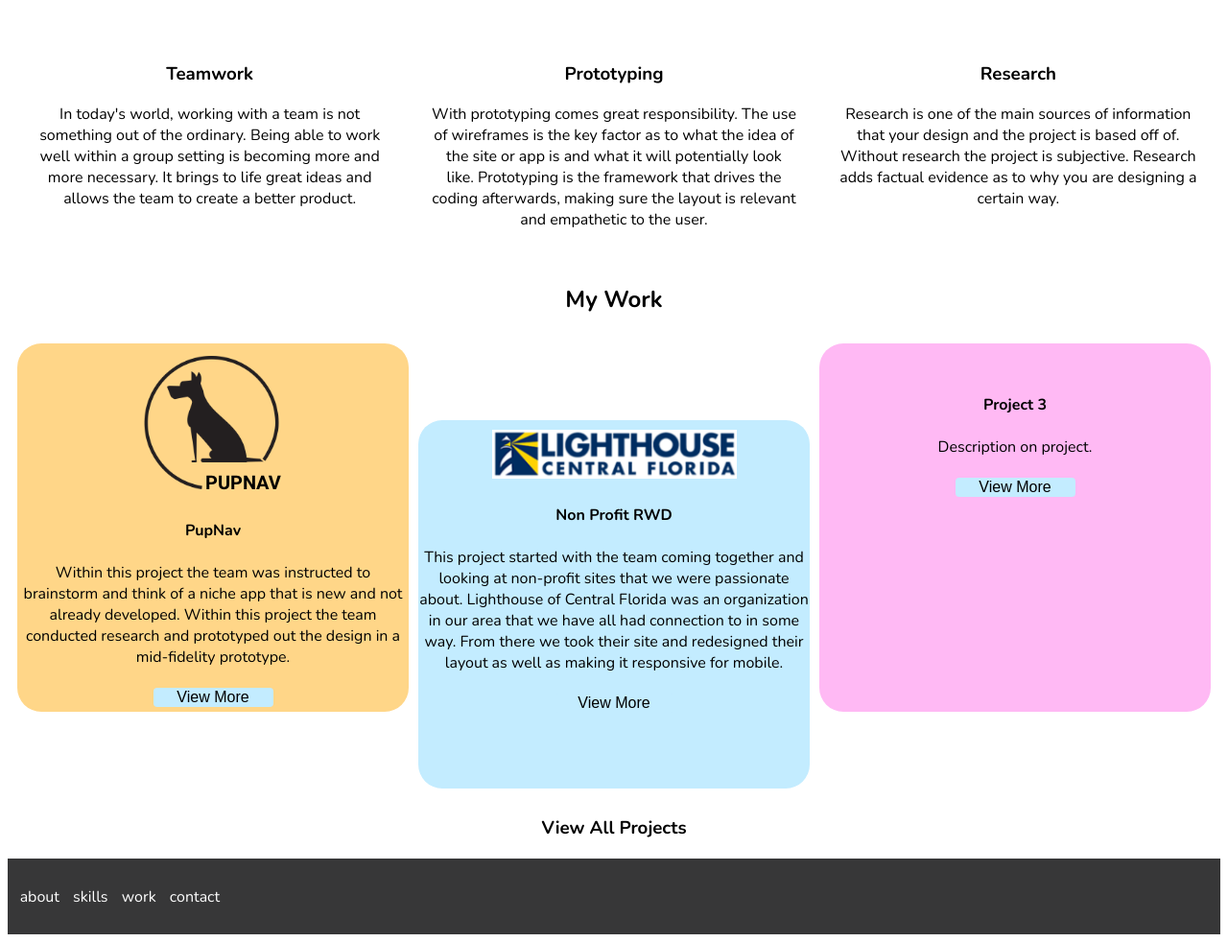
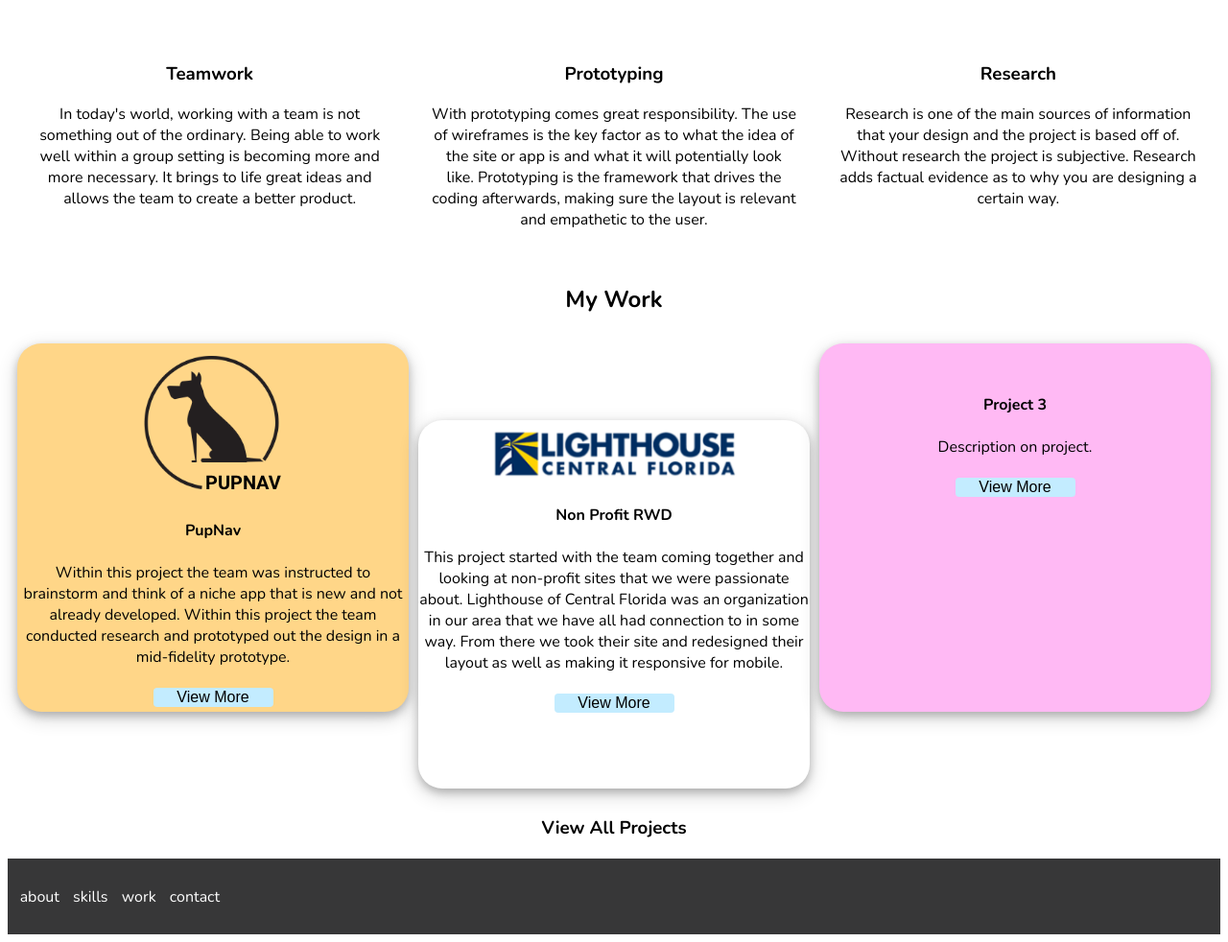
Before and after one commit to JonathonAusting/UX_UI_HW_18, a plain HTML site: page index.html in a window 1280 px wide. Shown: the part 837-1819 px from the top of the page at 96% size. Drawn offline with nearby package versions, Linux system fonts and the light colour scheme.

Commit message:
Updated CSS with fit, buttons, and box-shadow.

```diff
--- a/css/style.css
+++ b/css/style.css
@@ -119,18 +119,21 @@ li {
     background-color: #FFD688;
     border-radius: 25px;
     padding-top: 10px;
+    box-shadow: 0 4px 8px 0 rgba(0, 0, 0, 0.2), 0 6px 20px 0 rgba(0, 0, 0, 0.19);
 }
 .project2 {
     grid-area: project2;
-    background-color: #C3ECFF;
+    background-color: white;
     border-radius: 25px;
     padding-top: 10px;
+    box-shadow: 0 4px 8px 0 rgba(0, 0, 0, 0.2), 0 6px 20px 0 rgba(0, 0, 0, 0.19);
 }
 .project3 {
     grid-area: project3;
     background-color: #FFB9F4;
     border-radius: 25px;
     padding-top: 10px;
+    box-shadow: 0 4px 8px 0 rgba(0, 0, 0, 0.2), 0 6px 20px 0 rgba(0, 0, 0, 0.19);
 }
 .pro-button {
     display: inline-block;
```
